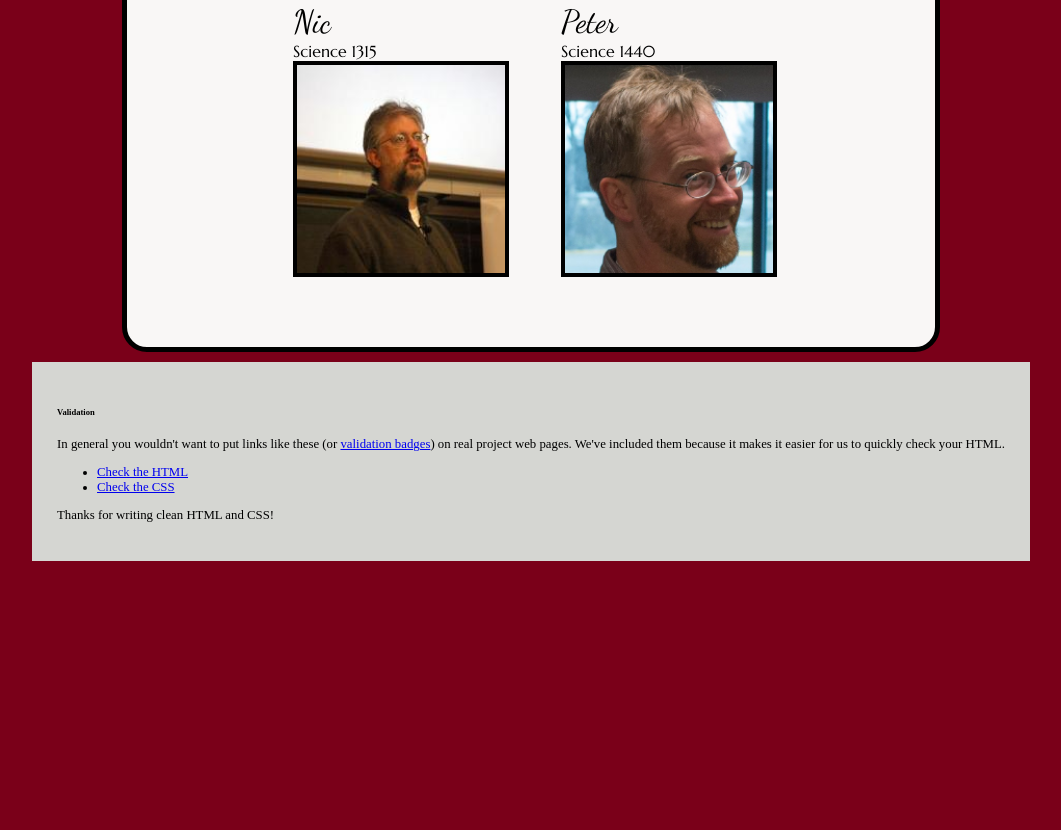
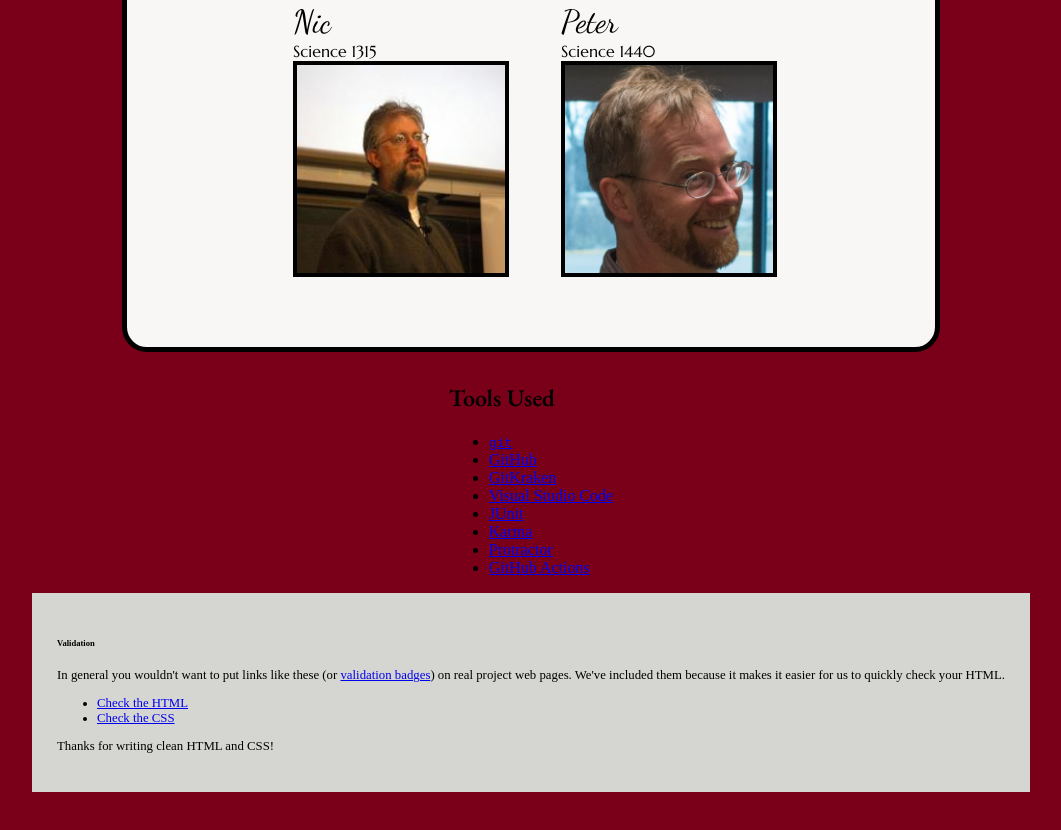
Before and after one commit to UMM-CSci-3601-S20/lab-1-html-and-css-firasjoe, a plain HTML site: page index.html in a window 1280 px wide. Shown: the part 1239-2069 px from the top of the page, without its empty margins (109-1170 px from the left). Before the commit the page ends 1838 px from the top, so only its background shows below. Drawn offline with nearby package versions, Linux system fonts and the light colour scheme; a web font is replaced by a local one.

Commit message:
Add list of tools into index.html
This fulfills part one of the lab.

We also added ids to the list elements. This wasn't required by the lab, but it's consistent with how the faculty list is written.

```diff
--- a/index.html
+++ b/index.html
@@ -117,6 +117,36 @@
      </ul>
    </div>
 
+   <div class="tools-container">
+     <h2>Tools Used</h2>
+     <ul id="tools-list">
+       <li class="local version-control" id="git">
+         <a href="https://git-scm.com/"><code>git</code></a>
+        </li>
+       <li class="cloud version-control" id="github">
+         <a href="https://github.com/">GitHub</a>
+        </li>
+       <li class="local version-control" id="gitkraken">
+         <a href="https://www.gitkraken.com/git-client">GitKraken</a>
+        </li>
+       <li class="local ide" id="vscode">
+         <a href="https://code.visualstudio.com/">Visual Studio Code</a>
+        </li>
+       <li class="local testing" id="junit">
+         <a href="https://junit.org/">JUnit</a>
+        </li>
+       <li class="local testing" id="karma">
+         <a href="https://karma-runner.github.io/latest/index.html">Karma</a>
+        </li>
+       <li class="local testing" id="protractor">
+         <a href="https://www.protractortest.org/#/">Protractor</a>
+        </li>
+       <li class="cloud testing" id="github-actions">
+         <a href="https://github.com/features/actions">GitHub Actions</a>
+        </li>
+    </ul>
+   </div>
+
    <div class="card" id="validation">
      <div class="card-body">
        <h6 class="card-title">Validation</h6>
```
